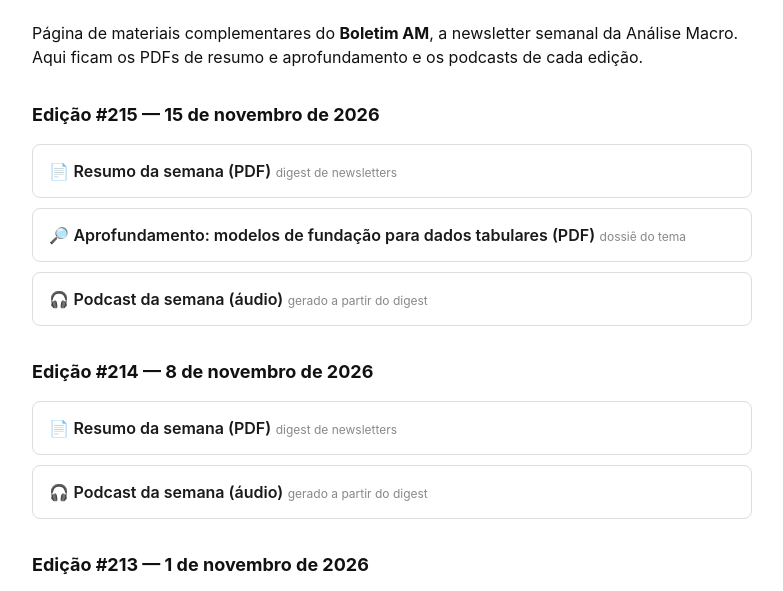
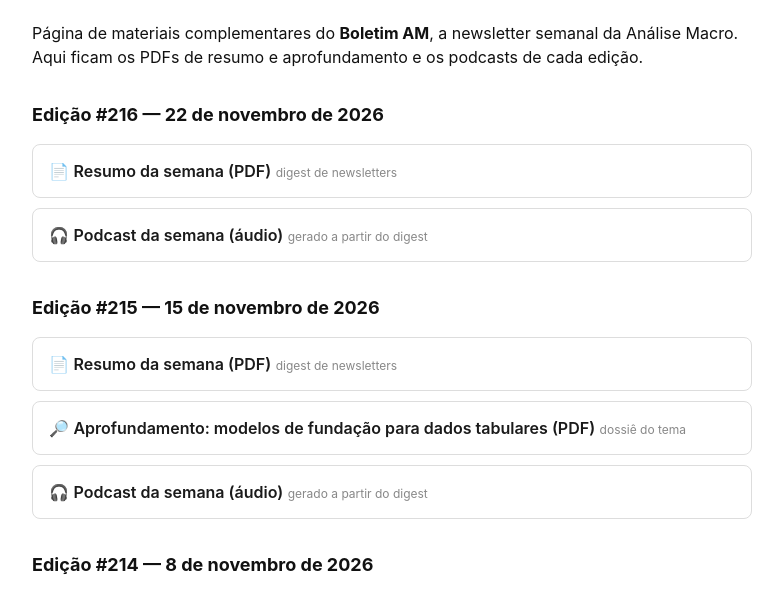
Before and after one commit to vitorwilher/boletim-am-assets, a plain HTML site: page index.html in a window 1280 px wide. Shown: the part 121-712 px from the top of the page, without its empty margins (248-1031 px from the left). Drawn offline with Linux system fonts and the light colour scheme.

Commit message:
Edição 216: index

```diff
--- a/index.html
+++ b/index.html
@@ -28,6 +28,12 @@
 
 <p>Página de materiais complementares do <strong>Boletim AM</strong>, a newsletter semanal da
 Análise Macro. Aqui ficam os PDFs de resumo e aprofundamento e os podcasts de cada edição.</p>
+
+<h2>Edição #216 — 22 de novembro de 2026</h2>
+<ul>
+  <li>📄 <a href="digests/resumo-2026-11-21.pdf">Resumo da semana (PDF)</a> <span class="tag">digest de newsletters</span></li>
+  <li>🎧 <a href="podcasts/podcast-2026-11-21.mp3">Podcast da semana (áudio)</a> <span class="tag">gerado a partir do digest</span></li>
+</ul>
 
 <h2>Edição #215 — 15 de novembro de 2026</h2>
 <ul>
```
